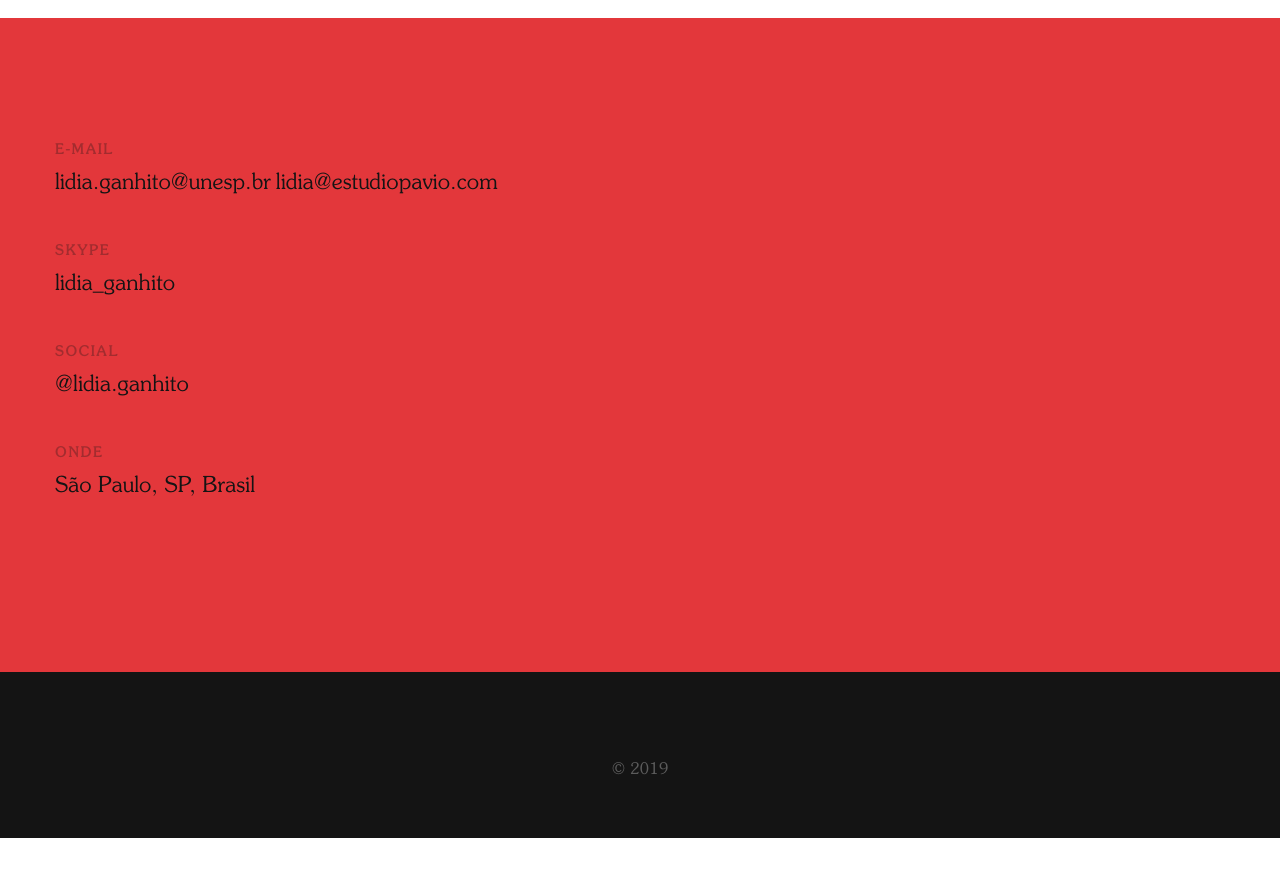
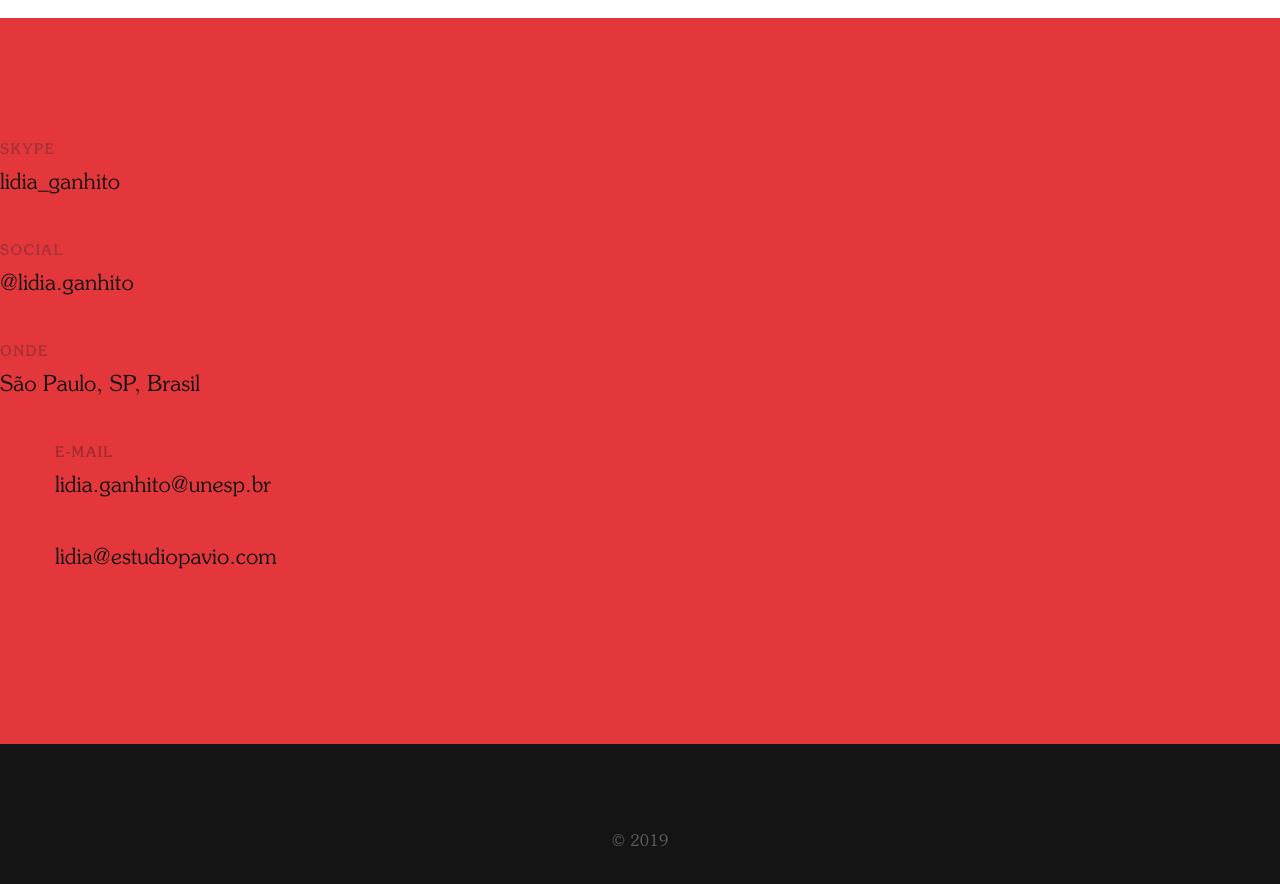
Before and after one commit to lidiaganhito/info, a plain HTML site: page index.html in a window 1280 px wide. Shown: the part 1520-2404 px from the top of the page. Before the commit the page ends 2358 px from the top, so only its background shows below. Drawn offline with Linux system fonts and the light colour scheme; some packages are replaced by stand-ins of ours; a web font is replaced by a local one.

Commit message:
Update index.html

```diff
--- a/index.html
+++ b/index.html
@@ -84,20 +84,23 @@
 
 <section id="contato" class="contact_8 bg_red padding_top120 padding_bottom130 relative">
 
+	<div class="bottom5 font14 semibold uppercase spacing20 opacity3">Skype</div>
+			<a href="skype_lidia_ganhito" class="bottom40 font22 light link dark_gray text_big">lidia_ganhito</a>
+			<div class="bottom5 font14 semibold uppercase spacing20 opacity3">Social</div>
+			<div class="font22 light text_big"><a href="instagram.com/lidia.ganhito" class="bottom40 font22 light link dark_gray text_big">@lidia.ganhito</a></div>
+            <div class="bottom5 font14 semibold uppercase spacing20 opacity3">Onde</div>
+			<a href="São Paulo" class="bottom40 font22 light link dark_gray text_big">São Paulo, SP, Brasil</a>
+        </div>
+
 	<div class="container nopadding dark_gray">
 		<div class="max_width470 inner">
 
 
 			<div class="bottom5 font14 semibold uppercase spacing20 opacity3">E-mail</div>
-			<a href="mailto:lidia.ganhito@unesp.br" class="bottom40 font22 light link dark_gray text_big">lidia.ganhito@unesp.br</a>
+			<a href="mailto:lidia.ganhito@unesp.br" class="bottom40 font22 light link dark_gray text_big">lidia.ganhito@unesp.br</a><br>
+
 			<a href="mailto:lidia@estudiopavio.com" class="bottom40 font22 light link dark_gray text_big">lidia@estudiopavio.com</a>
-			<div class="bottom5 font14 semibold uppercase spacing20 opacity3">Skype</div>
-			<a href="skype_lidia_ganhito" class="bottom40 font22 light link dark_gray text_big">lidia_ganhito</a>
-			<div class="bottom5 font14 semibold uppercase spacing20 opacity3">Social</div>
-			<div class="font22 light text_big"><a href="instagram.com/lidia.ganhito" class="bottom40 font22 light link dark_gray text_big">@lidia.ganhito</a></div>
-            <div class="bottom5 font14 semibold uppercase spacing20 opacity3">Onde</div>
-			<a href="São Paulo" class="bottom40 font22 light link dark_gray text_big">São Paulo, SP, Brasil</a>
-        </div></div>
+			</div>
 </section>
 
 <!-- Footer 12 -->
```
